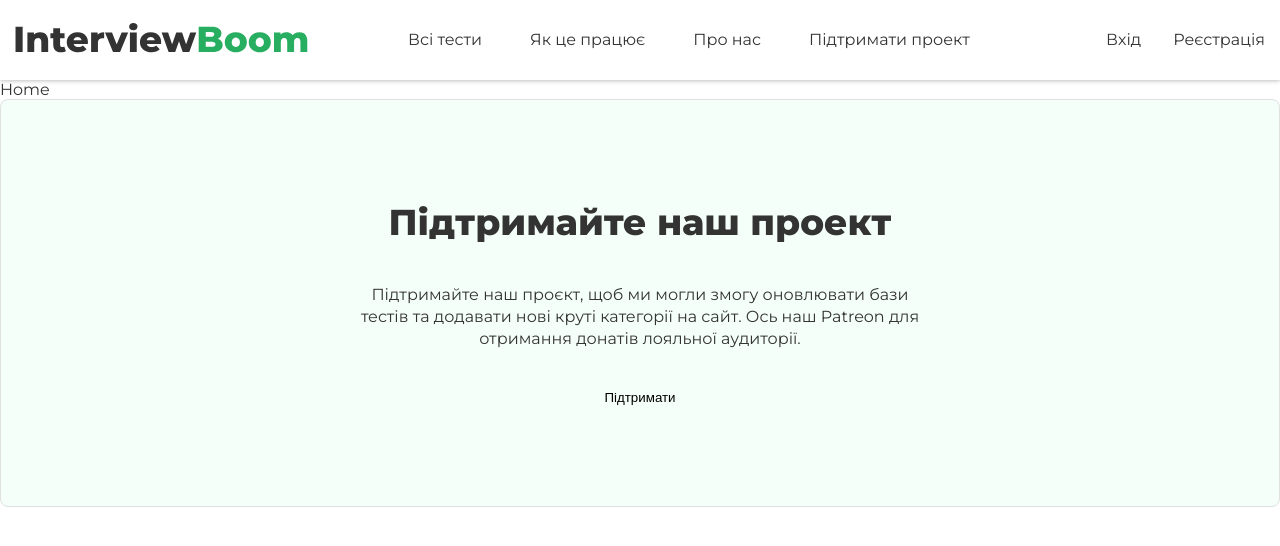
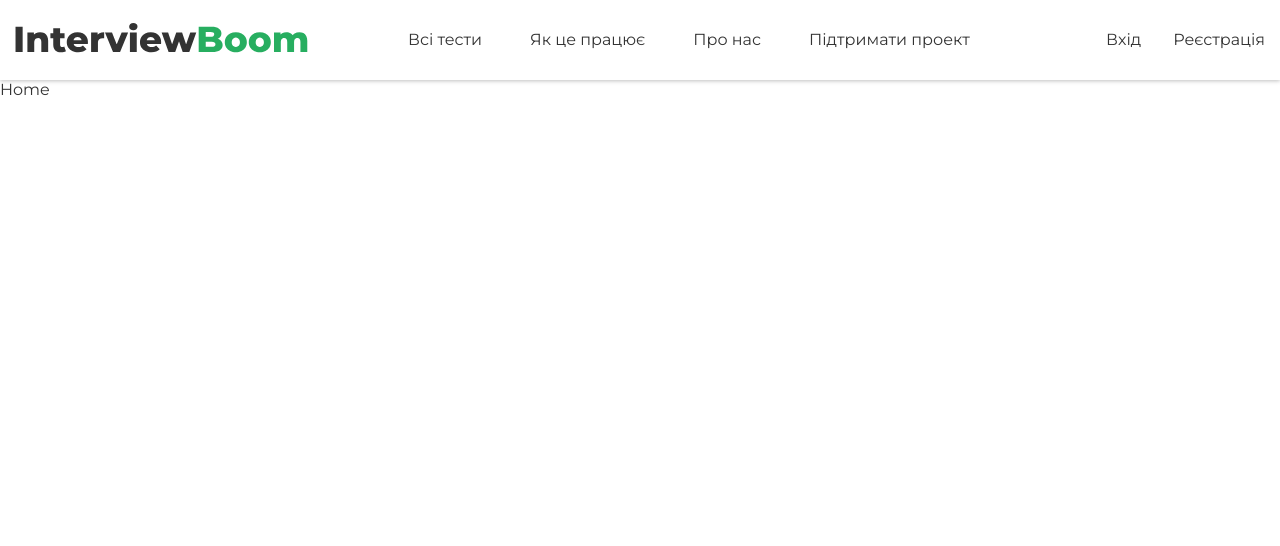
Before and after one commit to Interviewboom/frontend, a Next.js app: page / in a window 1280 px wide. Shown: the top 546 px of the page. Built offline with nearby package versions, Linux system fonts and the light colour scheme.

Commit message:
added index.ts

```diff
--- a/src/components/modules/SupportProjectBlock/SupportProjectBlock.module.scss
+++ b/src/components/modules/DonationInfoSection/DonationInfoSection.module.scss
@@ -21,10 +21,15 @@
 }
 
 .content {
-    max-width: 588px;
+    max-width: 618px;
     text-align: center;
+    padding: 0 15px;
 
-    & > *:not(:first-child) {
+    & > * {
         margin-top: 40px;
     }
+
+    & :first-child {
+        margin-top: 0;
+    }
 }
--- a/src/components/modules/SupportProjectBlock/SupportProjectBlock.tsx
+++ b/src/components/modules/DonationInfoSection/DonationInfoSection.tsx
@@ -1,6 +1,8 @@
 import React from "react";
 import { Title } from "@elements/Title/Title";
 import { Text } from "@elements/Text/Text";
+import { Button } from "@elements/Button/Button";
+
 import styles from "./SupportProjectBlock.module.scss";
 
 export const SupportProjectBlock = () => {
@@ -9,11 +11,11 @@ export const SupportProjectBlock = () => {
             <div className={styles.wrapper}>
                 <div className={styles.content}>
                     <Title level={2}>Підтримайте наш проект</Title>
-                    <Text textType="big" isParagraph>
+                    <Text size="big" isParagraph>
                         Підтримайте наш проєкт, щоб ми могли змогу оновлювати бази тестів та додавати нові круті
                         категорії на сайт. Ось наш Patreon для отримання донатів лояльної аудиторії.
                     </Text>
-                    <button type="button">Підтримати</button>
+                    <Button>Підтримати</Button>
                 </div>
             </div>
         </section>
--- /dev/null
+++ b/src/components/modules/DonationInfoSection/intex.ts
@@ -0,0 +1 @@
+export { DonationInfoSection } from "./DonationInfoSection";
--- a/src/pages/index.tsx
+++ b/src/pages/index.tsx
@@ -2,15 +2,8 @@ import type { NextPage } from "next";
 
 import { DefaultLayout } from "@layouts/DefaultLayout";
 
-import { SupportProjectBlock } from "../components/modules/SupportProjectBlock/SupportProjectBlock";
-
 const HomePage: NextPage = () => {
-    return (
-        <DefaultLayout>
-            Home
-            <SupportProjectBlock />
-        </DefaultLayout>
-    );
+    return <DefaultLayout>Home</DefaultLayout>;
 };
 
 export default HomePage;
```
